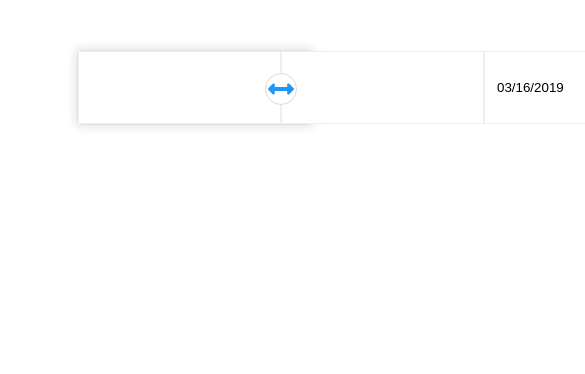
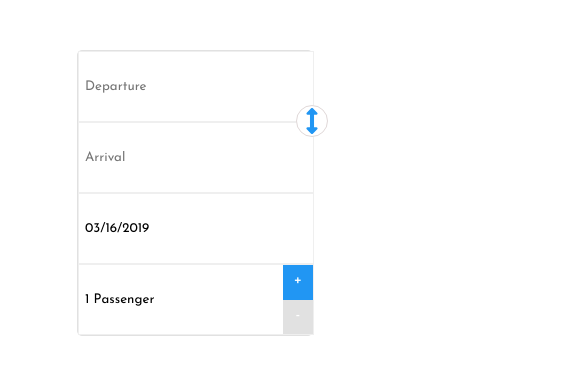
Before and after one commit to abdel-h/sobussearch, a React (Create React App) app: page / in a window 390 px wide. Shown: the top 374 px of the page, 585 px wide, since content can reach past the window. Built offline with nearby package versions, Linux system fonts and the light colour scheme.

Commit message:
Added form responsive

```diff
--- a/src/App.css
+++ b/src/App.css
@@ -1,3 +1,8 @@
+@import url('https://fonts.googleapis.com/css?family=Josefin+Sans');
+body,
+input {
+    font-family: 'Josefin Sans';
+}
 .App {
     text-align: center;
 }
@@ -46,11 +51,11 @@ input:focus {
     margin: 50px auto;
     border: 1px solid #e1e1e1;
     border-radius: 5px;
-    box-shadow: 0px 0px 8px 3px #e8e8e8;
 }
 .main-search__field {
     flex: 1;
     border: 1px solid #efefef;
+    width: 20%;
 }
 .main-search__field--text,
 .react-datepicker__input-container input {
@@ -64,7 +69,6 @@ input:focus {
     border: 1px solid #e1e1e1;
     border-radius: 5px;
     padding: 6px;
-    box-shadow: 0px 0px 8px 3px #e8e8e8;
     border-top: none;
     top: 125px;
     z-index: 999;
@@ -94,10 +98,12 @@ input:focus {
     color: #fff;
     text-align: center;
     cursor: pointer;
-    border-radius: 2px;
 }
 .main-search__field__operation--minus {
     bottom: 0;
+}
+.main-search__field__operation--disabled {
+    background: #e1e1e1;
 }
 
 .main-search--button {
@@ -110,7 +116,8 @@ input:focus {
     transform: rotate(180deg);
 }
 
-.main-search--button .fa-arrows-alt-h {
+.main-search--button .fa-arrows-alt-h,
+.main-search--button .fa-spinner {
     position: absolute;
     top: 30%;
     right: -16px;
@@ -124,3 +131,40 @@ input:focus {
 .main-search--destination input {
     text-indent: 6px;
 }
+.react-datepicker__day--selected {
+    background: #2196f3;
+}
+
+/* @media screen and (min-width: 1024px) {
+    .main-search__field--text,
+    .react-datepicker__input-container input {
+        padding: 28px 0;
+        width: 100%;
+    }
+} */
+@media screen and (min-width: 1024px) {
+    .main-search-passengers input {
+        padding: 28px 0.2vw;
+    }
+}
+@media screen and (min-width: 100px) and (max-width: 1023px) {
+    .main-search {
+        flex-direction: column;
+    }
+    .main-search__field {
+        width: 100%;
+    }
+    .main-search__field--text,
+    .react-datepicker__input-container input {
+        padding-left: 0;
+        padding-right: 0;
+        text-indent: 6px;
+        width: 100%;
+    }
+    .main-search--button .fa-arrows-alt-h {
+        transform: rotate(90deg);
+    }
+    .main-search--button .fa-arrows-alt-h {
+        top: -17px;
+    }
+}
--- a/src/App.js
+++ b/src/App.js
@@ -7,8 +7,10 @@ import DatePicker from 'react-datepicker';
 import { library } from '@fortawesome/fontawesome-svg-core';
 import { FontAwesomeIcon } from '@fortawesome/react-fontawesome';
 import { faArrowsAltH } from '@fortawesome/free-solid-svg-icons';
+import { faSpinner } from '@fortawesome/free-solid-svg-icons';
 
 library.add(faArrowsAltH);
+library.add(faSpinner);
 
 class App extends Component {
     constructor(props) {
@@ -17,6 +19,7 @@ class App extends Component {
          * State object needs some improvments
          */
         this.state = {
+            fetching: false,
             firstLoad: true,
             data: [],
             returnData: [],
@@ -40,11 +43,13 @@ class App extends Component {
             }
             return;
         }
+        this.setState({ fetching: true });
         fetch(`http://localhost:3001/autocomplete/?keyword=${keyword}`)
             .then(res => {
                 return res.json();
             })
             .then(res => {
+                this.setState({ fetching: false });
                 if ('departure' === field) {
                     this.setState({ data: res, departure: keyword });
                 } else {
@@ -88,7 +93,15 @@ class App extends Component {
             this.setState({ focusedInput: fieldName });
         }, 100);
     };
-    renderAutoCompleteField = (name, data) => {
+    renderIcons = () => {
+        const { fetching } = this.state;
+        return fetching ? (
+            <FontAwesomeIcon icon="spinner" spin />
+        ) : (
+            <FontAwesomeIcon icon="arrows-alt-h" />
+        );
+    };
+    renderAutoCompleteField = (name, data, placeholder) => {
         const showResults = this.state[name] === '' ? false : true;
         return (
             <AutoCompleteField
@@ -101,24 +114,34 @@ class App extends Component {
                 }}
                 clickedItem={this.clickedItem}
                 inputFocused={this.inputFocused}
+                placeholder={placeholder}
             />
         );
     };
     render() {
         const { data, returnData } = this.state;
+
         return (
             <div className="main-search">
                 <div className="main-search__field main-search--departure">
-                    {this.renderAutoCompleteField('departure', data)}
+                    {this.renderAutoCompleteField(
+                        'departure',
+                        data,
+                        'Departure'
+                    )}
                 </div>
                 <div
                     className="main-search--button"
                     onClick={this.doSwitchFields}
                 >
-                    <FontAwesomeIcon icon="arrows-alt-h" />
+                    {this.renderIcons()}
                 </div>
                 <div className="main-search__field main-search--destination">
-                    {this.renderAutoCompleteField('arrival', returnData)}
+                    {this.renderAutoCompleteField(
+                        'arrival',
+                        returnData,
+                        'Arrival'
+                    )}
                 </div>
                 <div className="main-search__field main-search-departure-date main-search-date-picker">
                     <DatePicker
@@ -128,7 +151,7 @@ class App extends Component {
                 </div>
                 <div className="main-search__field main-search-passengers">
                     <Counter
-                        text={'passenger'}
+                        text={'Passenger'}
                         value={this.state.passengers}
                         changePassengers={this.changePassengers}
                     />
--- a/src/components/AutoCompleteField.js
+++ b/src/components/AutoCompleteField.js
@@ -16,6 +16,7 @@ export default class AutoCompleteField extends Component {
         return (
             <>
                 <input
+                    placeholder={this.props.placeholder}
                     type="text"
                     value={this.props.value}
                     onChange={this.handleChange}
--- a/src/components/Counter.js
+++ b/src/components/Counter.js
@@ -2,17 +2,21 @@ import React, { Component } from 'react';
 
 export default class Counter extends Component {
     handleOperation = operation => {
+        if (operation === '-' && this.props.value === 1) return;
         this.props.changePassengers(operation);
     };
 
     renderOperationSpan = (operationName, operationSign) => {
-        if (operationSign === '-' && this.props.value == 1) return;
+        let disabled = '';
+        if (operationSign === '-' && this.props.value == 1) {
+            disabled = 'main-search__field__operation--disabled';
+        }
         return (
             <span
                 onClick={() => {
                     this.handleOperation(operationSign);
                 }}
-                className={`main-search__field__operation main-search__field__operation--${operationName}`}
+                className={`main-search__field__operation main-search__field__operation--${operationName} ${disabled}`}
             >
                 {operationSign}
             </span>
```
